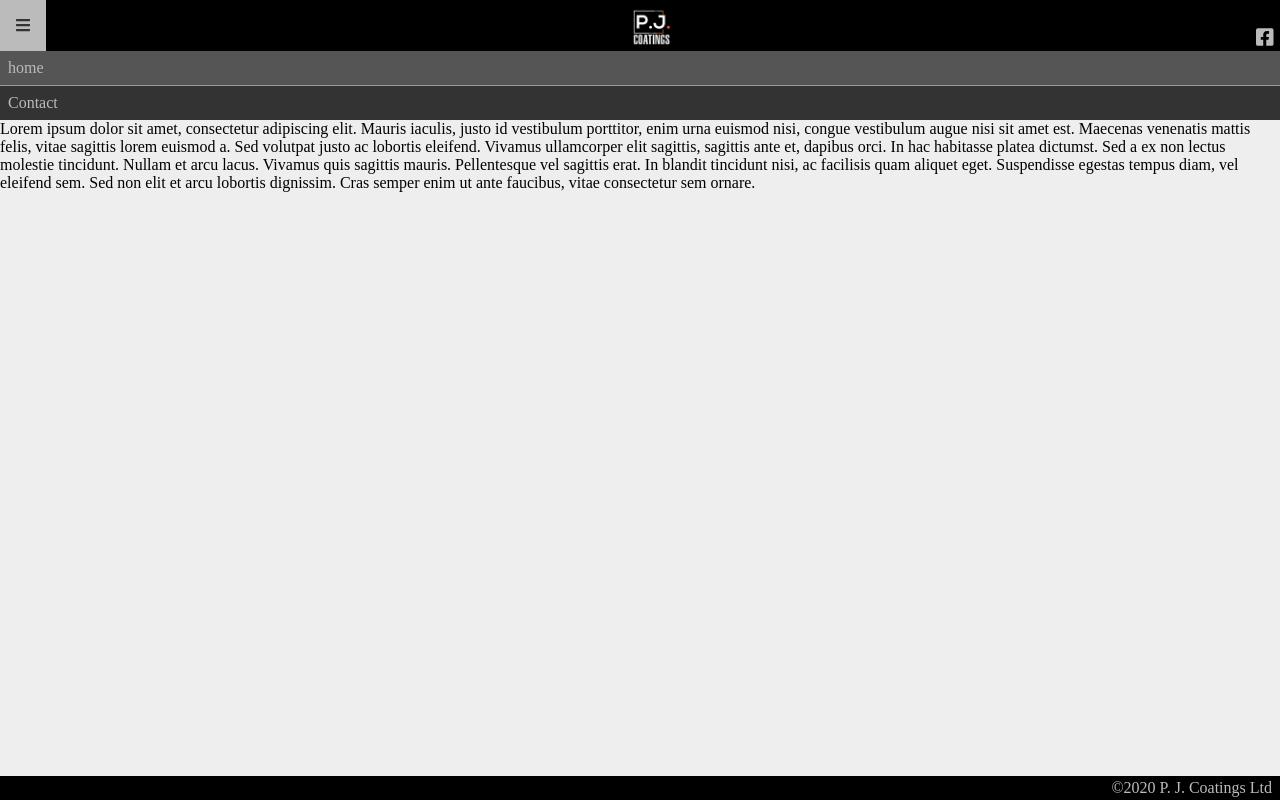
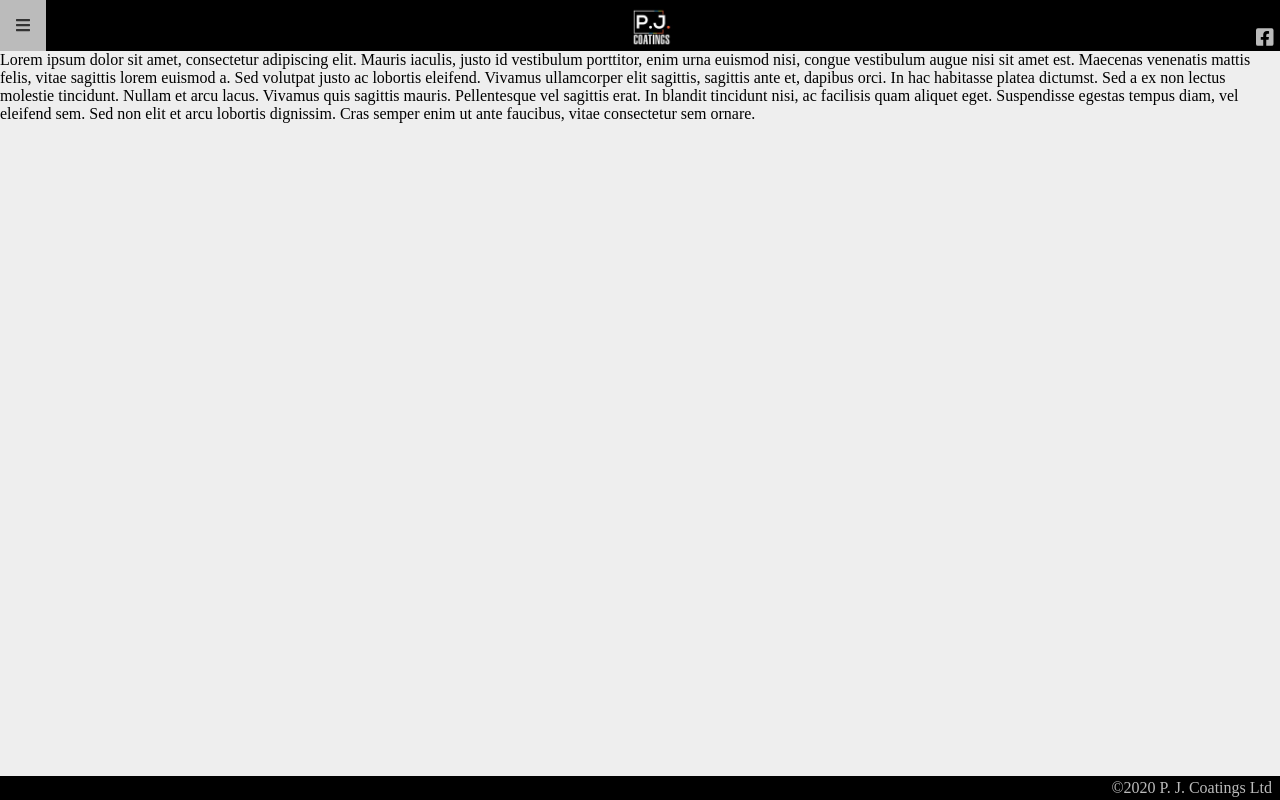
Before and after one commit to DavidChristopherJohnson/PJCoatings, an Angular app: page / in a window 1280 px wide. Built offline with nearby package versions, Linux system fonts and the light colour scheme.

Commit message:
Added show/hide menu functionality and enabled links on the page

```diff
--- a/src/app/app.component.html
+++ b/src/app/app.component.html
@@ -1,6 +1,5 @@
 <div class="app">
   <app-header class="header-component"></app-header>
-  <app-menu></app-menu>
   <div class="content">
     <router-outlet></router-outlet>
   </div>
--- a/src/app/header/header.component.html
+++ b/src/app/header/header.component.html
@@ -1,9 +1,12 @@
 <header class="siteHeader">
-  <div class="navToggleMob">
-    <fa-icon [icon]="faBars"></fa-icon>
+  <div class="mainHeader">
+    <div class="navToggleMob" (click)="navToggleMobClick()">
+      <fa-icon [icon]="faBars"></fa-icon>
+    </div>
+    <div class="title">
+      <img class="logo" src="../assets/images/Logo.jpg" />
+    </div>
+    <social-media-bar></social-media-bar>
   </div>
-  <div class="title">
-    <img class="logo" src="../assets/images/Logo.jpg" />
-  </div>
-  <social-media-bar></social-media-bar>
+  <app-menu [show]="showMenu"></app-menu>
 </header>
--- a/src/app/header/header.component.less
+++ b/src/app/header/header.component.less
@@ -1,4 +1,4 @@
-.siteHeader {
+.mainHeader {
   width: 100vw;
   display: flex;
   flex-direction: row;
--- a/src/app/header/header.component.ts
+++ b/src/app/header/header.component.ts
@@ -8,4 +8,9 @@ import { faBars } from '@fortawesome/free-solid-svg-icons';
 })
 export class HeaderComponent {
   faBars = faBars;
+  showMenu: boolean = false;
+
+  navToggleMobClick() {
+    this.showMenu = !this.showMenu;
+  }
 }
--- a/src/app/menu/menu.component.html
+++ b/src/app/menu/menu.component.html
@@ -1,5 +1,5 @@
-<div class="menu">
-  <div active>home</div>
+<div class="menu" [hidden]="!show">
+  <div active [routerLink]="['']">home</div>
   <hr />
-  <div>Contact</div>
+  <div [routerLink]="['/contact']">Contact</div>
 </div>
--- a/src/app/menu/menu.component.less
+++ b/src/app/menu/menu.component.less
@@ -21,3 +21,7 @@
     background-color: #555;
   }
 }
+
+[hidden] {
+  display: none;
+}
--- a/src/app/menu/menu.component.ts
+++ b/src/app/menu/menu.component.ts
@@ -1,8 +1,10 @@
-import { Component } from '@angular/core';
+import { Component, Input } from '@angular/core';
 
 @Component({
   selector: 'app-menu',
   templateUrl: './menu.component.html',
   styleUrls: ['./menu.component.less'],
 })
-export class MenuComponent {}
+export class MenuComponent {
+  @Input() show: boolean = true;
+}
```
